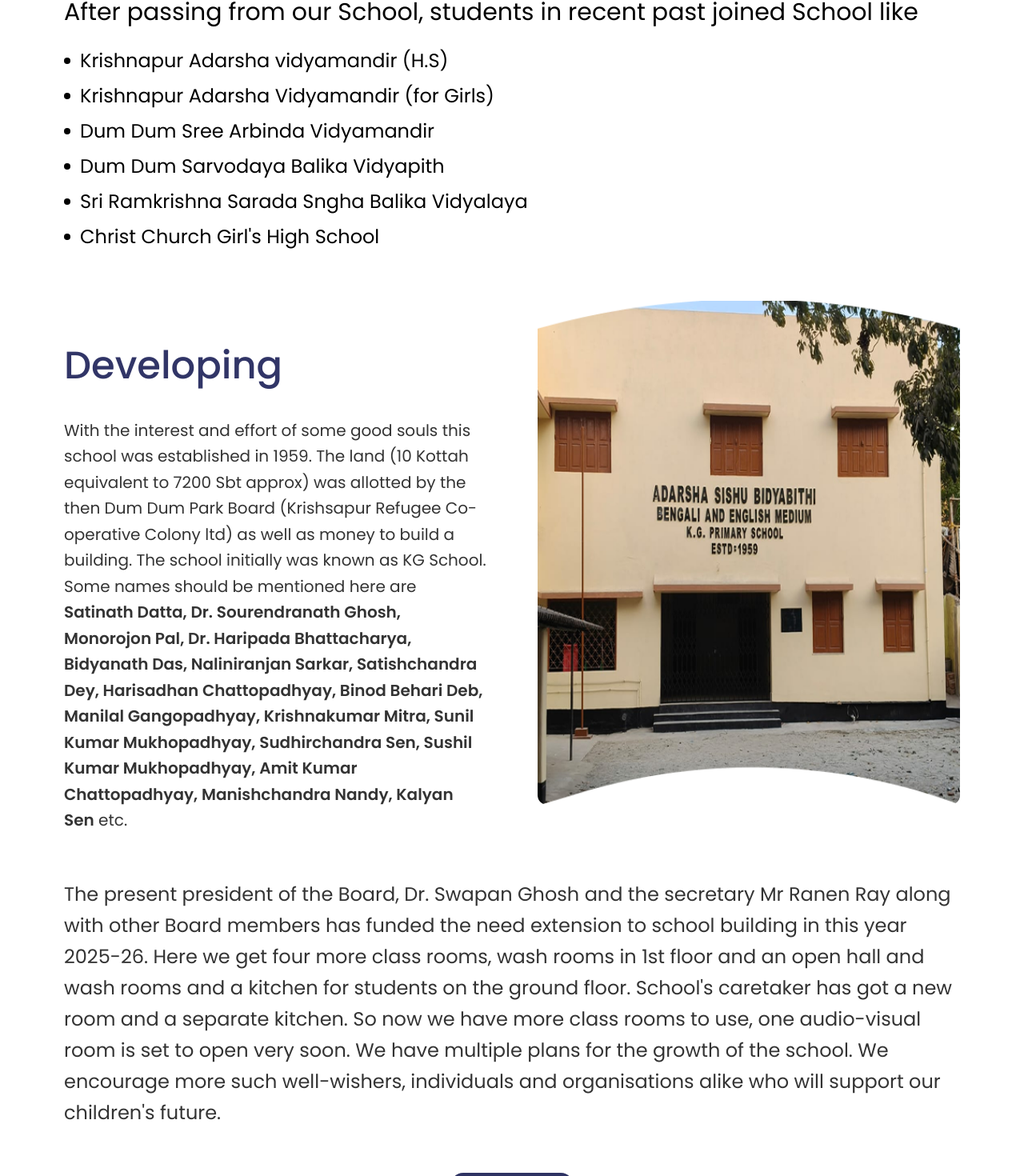
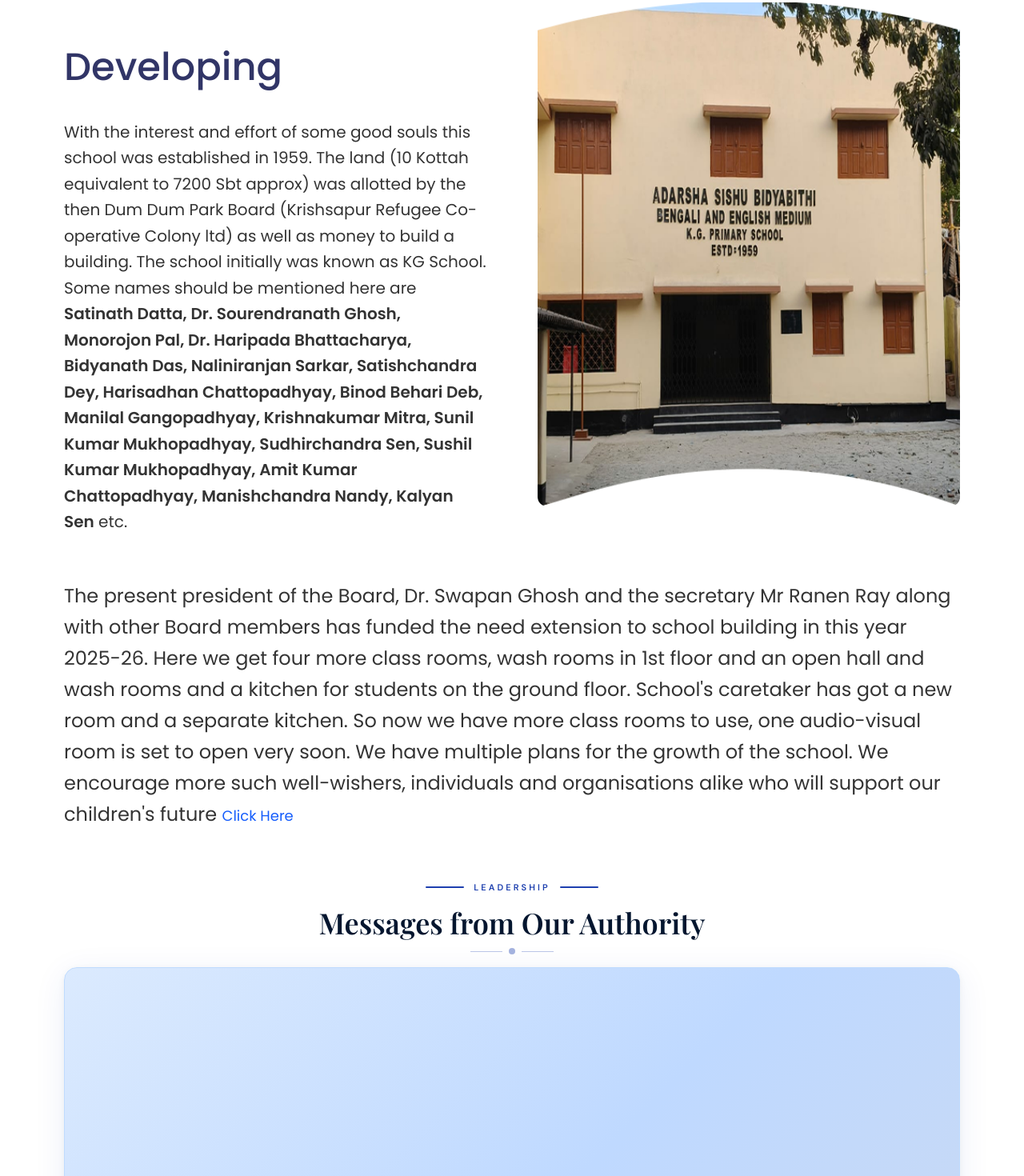
Before and after one commit to amar0026/School-project, a React (Vite) app: page /about in a window 1280 px wide. Shown: the part 1181-2651 px from the top of the page at 80% size. Built offline with nearby package versions, Linux system fonts and the light colour scheme.

Commit message:
deploying section fix

```diff
--- a/src/components/About/Developing.tsx
+++ b/src/components/About/Developing.tsx
@@ -57,20 +57,17 @@ const Developing: React.FC = () => {
             more class rooms to use, one audio-visual room is set to open very
             soon. We have multiple plans for the growth of the school. We
             encourage more such well-wishers, individuals and organisations alike
-            who will support our children's future.
+            who will support our children's future{" "}
+            <Link
+              to="/form"
+              className="text-blue-600 text-base  sm:text-lg"
+            >
+              Click Here
+            </Link>
+
           </p>
         </div>
 
-      </div>
-
-      {/* ── Button ── */}
-      <div className="flex items-center justify-center mt-10 sm:mt-12 md:mt-14 px-4">
-        <Link
-          to="/form"
-          className="bg-[#2E3363] text-white px-6 sm:px-8 py-2.5 sm:py-3 rounded-2xl text-base sm:text-lg font-medium shadow-md hover:brightness-110 active:scale-95 transition-all duration-200"
-        >
-          Click here
-        </Link>
       </div>
     </section>
   );
--- a/src/components/About/MissionValues.tsx
+++ b/src/components/About/MissionValues.tsx
@@ -32,28 +32,7 @@ const MissionValues: React.FC = () => {
           </div>
         </div>
 
-        {/* ── BOTTOM: School List ── */}
-        <div className="mt-10 sm:mt-12 md:mt-14">
-          <p className="text-lg sm:text-xl md:text-2xl lg:text-3xl text-black mb-4 sm:mb-5 md:mb-6 leading-snug">
-            After passing from our School, students in recent past joined School like
-          </p>
 
-          <ul className="space-y-2 sm:space-y-3 text-base sm:text-lg md:text-xl lg:text-2xl text-black">
-            {[
-              "Krishnapur Adarsha vidyamandir (H.S)",
-              "Krishnapur Adarsha Vidyamandir (for Girls)",
-              "Dum Dum Sree Arbinda Vidyamandir",
-              "Dum Dum Sarvodaya Balika Vidyapith",
-              "Sri Ramkrishna Sarada Sngha Balika Vidyalaya",
-              "Christ Church Girl's High School",
-            ].map((school, i) => (
-              <li key={i} className="flex items-center gap-3">
-                <span className="w-2 h-2 flex-shrink-0 bg-black rounded-full" />
-                {school}
-              </li>
-            ))}
-          </ul>
-        </div>
 
       </div>
     </section>
--- a/src/components/Home/AboutSection.tsx
+++ b/src/components/Home/AboutSection.tsx
@@ -98,7 +98,7 @@ const AboutSection: React.FC = () => {
 
               <p className="text-lg">
                 <span className="text-red-500 font-medium">Call us :</span>{" "}
-                (+91) 033 2590 9090
+                (+91)033 2590 9090
               </p>
             </div>
           </div>
```
